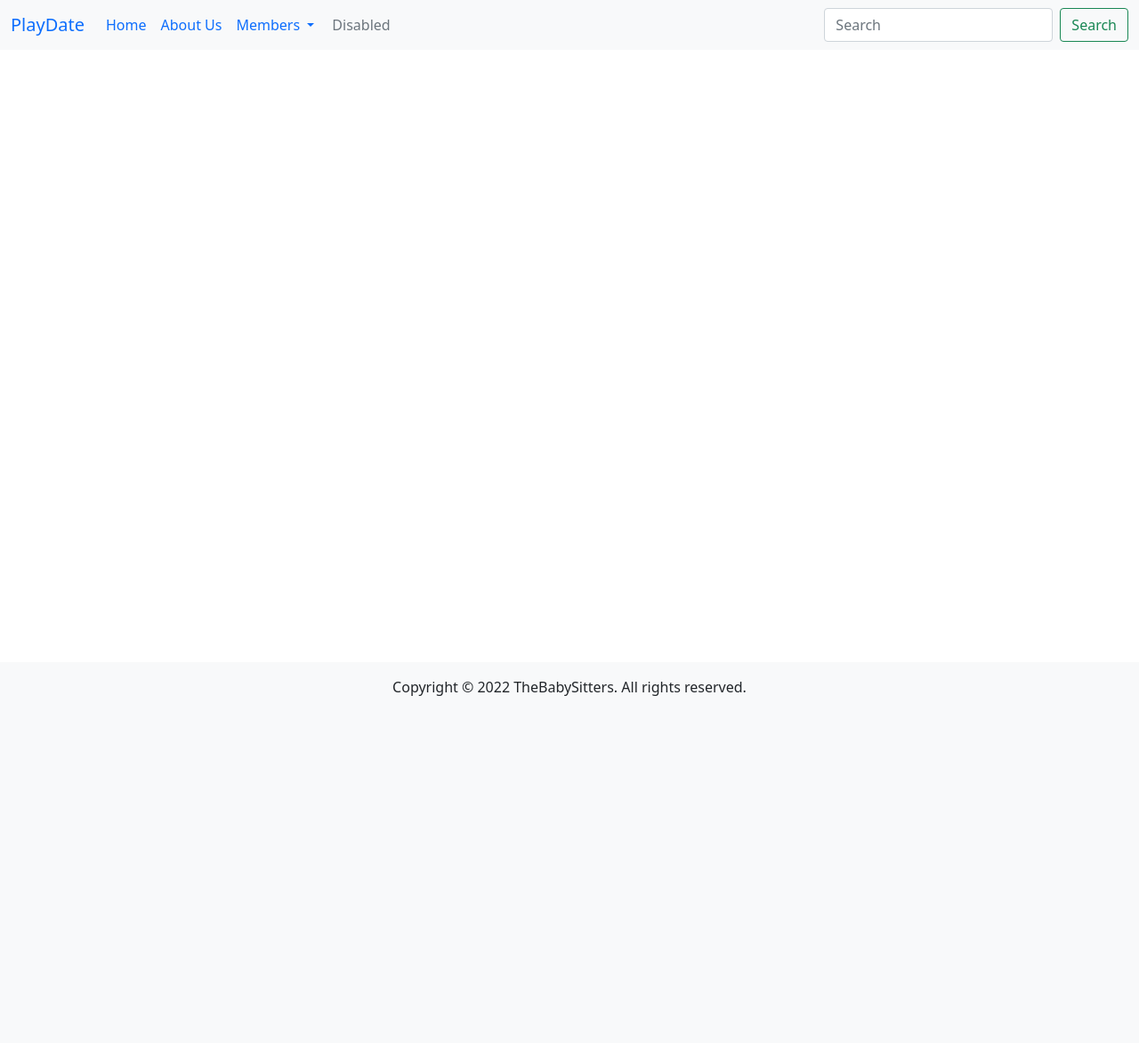
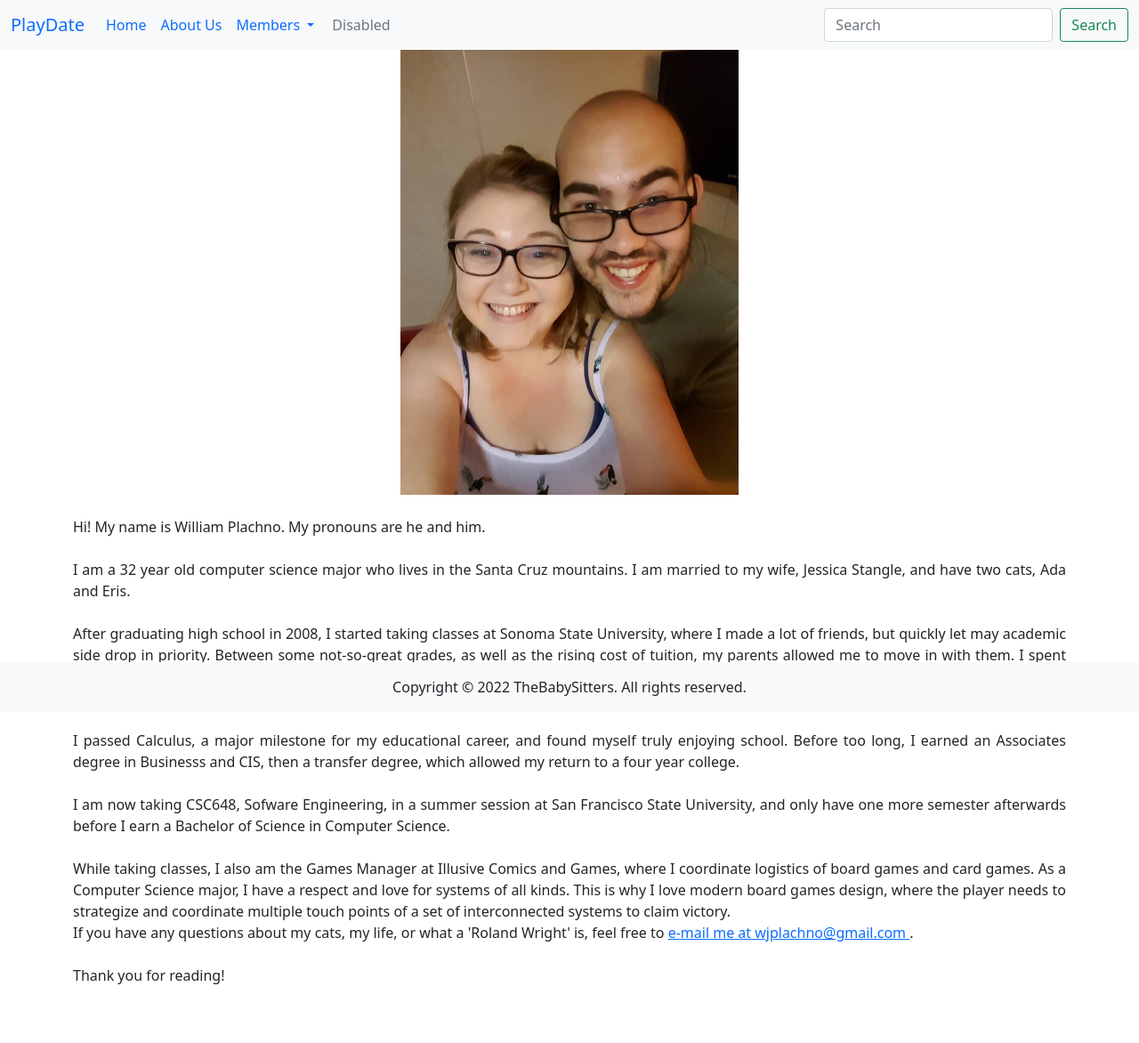
Before and after one commit to soujanyanayak/PlayDate, a Django app: page /home/about/william/ in a window 1280 px wide. Shown: the whole page at 89% size. Before the commit the page ends 782 px from the top, so only its background shows below. Run offline with Django 4.2, Linux system fonts and the light colour scheme; some libraries are stand-ins or nearby versions.

Commit message:
6/15/2022 - Added wPlachno's About Me page and picture.

```diff
--- a/application/PlayDate/members/templates/william.html
+++ b/application/PlayDate/members/templates/william.html
@@ -1,7 +1,27 @@
-{% extends "base_generic.html" %}
+{% extends "base_generic.html" %} {% block content %}
 
-{% block content %}
-
-<!-- Please Put Your code here! -->
+<div class="grid text-center">
+    {% load static %}
+    <img src="{% static 'media/will_n_j.jpg' %}" width="380" height="500" alt="Will and his wife, Jessica" /><br /><br />
+    <p align="justify">Hi! My name is William Plachno. My pronouns are he and him.<br /> <br />
+        I am a 32 year old computer science major who lives in the Santa Cruz mountains. I am married to my wife, Jessica Stangle, and
+        have two cats, Ada and Eris. <br /> <br />
+        After graduating high school in 2008, I started taking classes at Sonoma State University, where I made a lot of friends,
+        but quickly let may academic side drop in priority. Between some not-so-great grades, as well as the rising cost of tuition,
+        my parents allowed me to move in with them. I spent the next section of my life re-examining who I was and who I wanted to be,
+        and started going to community college while doing an internship at Kaseya IT Management Solutions. It turns out that what grades
+        I had earned at Sonoma wouldn't fully transfer, so I had to start from scratch. <br /><br />
+        I passed Calculus, a major milestone for my educational career, and found myself truly enjoying school. Before too long, I earned
+        an Associates degree in Businesss and CIS, then a transfer degree, which allowed my return to a four year college. <br /><br />
+        I am now taking CSC648, Sofware Engineering, in a summer session at San Francisco State University, and only have one more semester
+        afterwards before I earn a Bachelor of Science in Computer Science. <br /><br />
+        While taking classes, I also am the Games Manager at Illusive Comics and Games, where I coordinate logistics of board games and
+        card games. As a Computer Science major, I have a respect and love for systems of all kinds. This is why I love modern board games
+        design, where the player needs to strategize and coordinate multiple touch points of a set of interconnected systems to claim victory. <br />
+        If you have any questions about my cats, my life, or what a 'Roland Wright' is, feel free to
+        <a href="mailto: wjplachno@gmail.com">e-mail me at wjplachno@gmail.com </a>. <br /><br />
+        Thank you for reading! <br /> <br /> <br />
+    </p>
+</div>
 
 {% endblock %}
```
Also changed, not shown: application/PlayDate/members/static/media/will_n_j.jpg (added).
